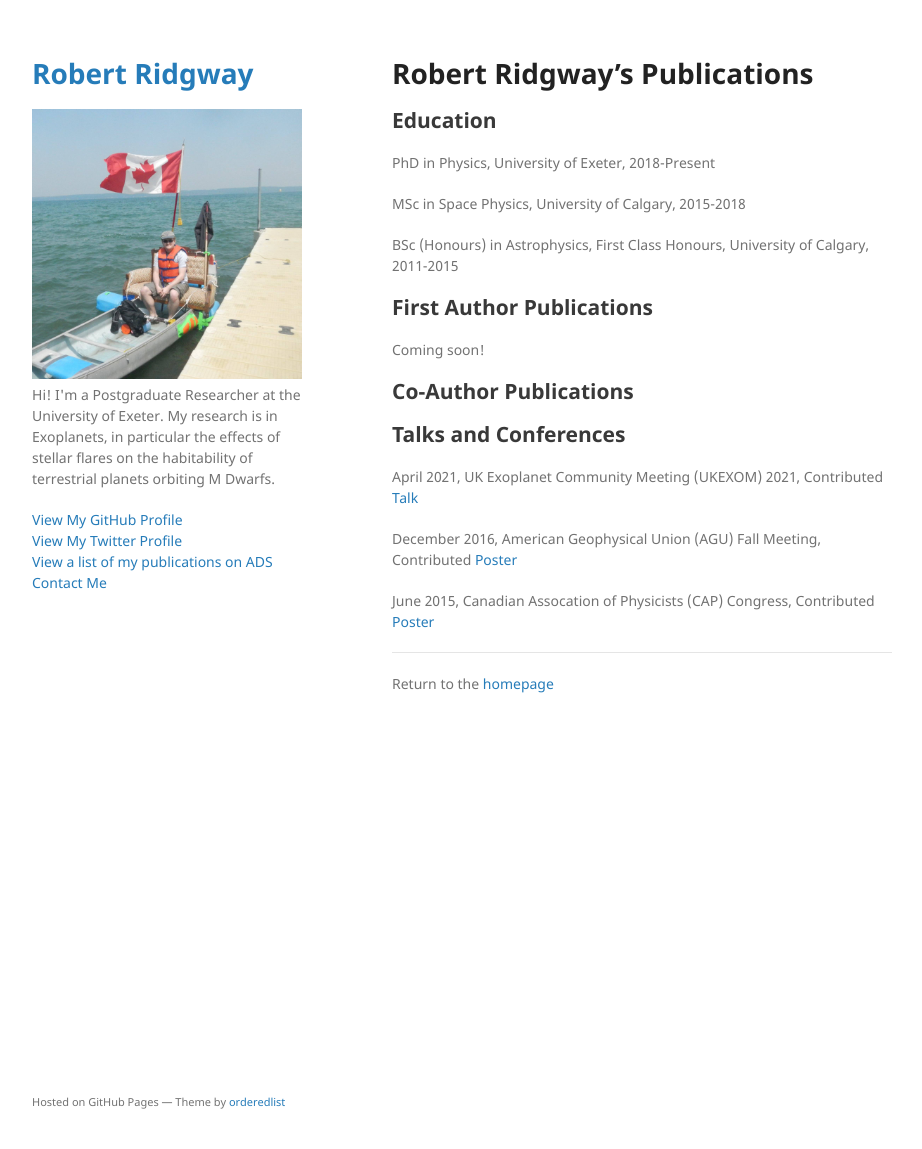
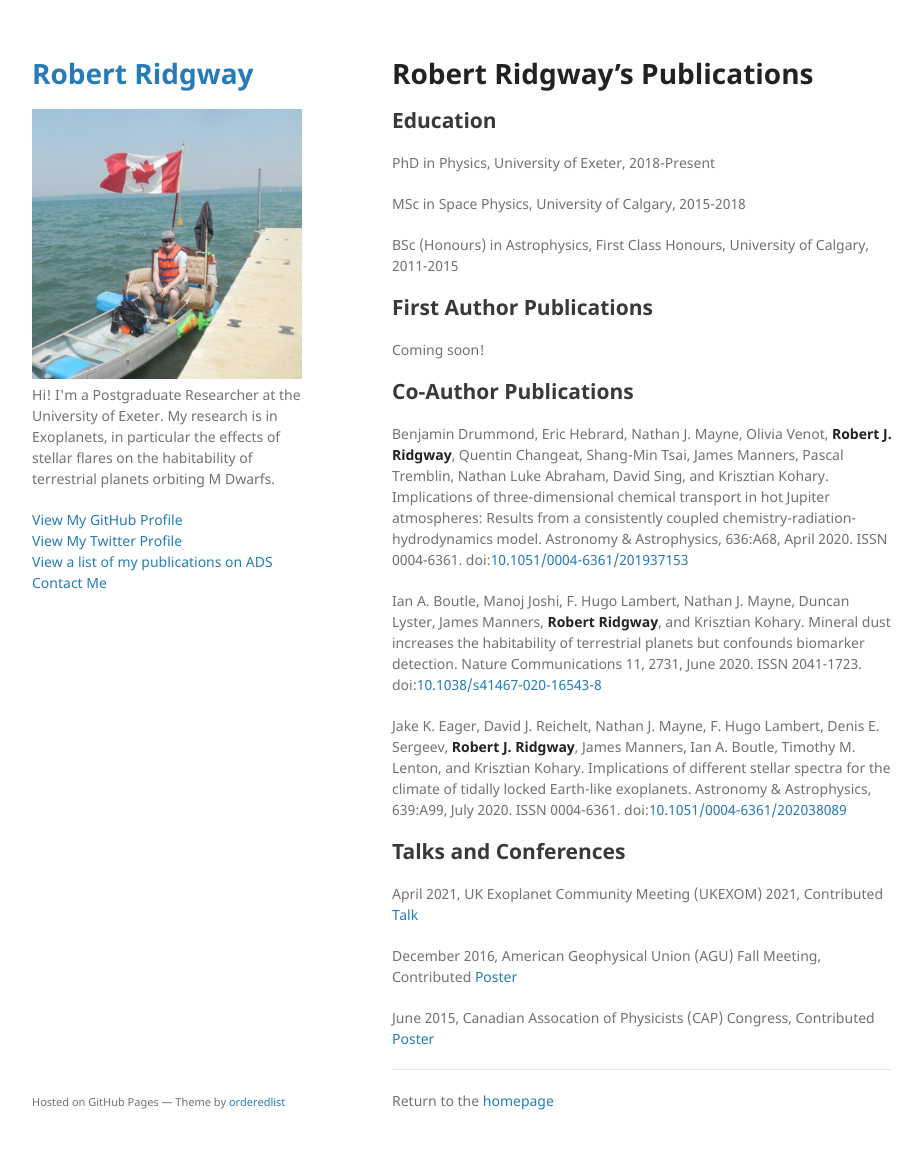
Before and after one commit to RobertRidgway/RobertRidgway.github.io, a Jekyll site: the page built from Publications.md, in a window 1280 px wide and 1181 px high. Shown: the top 1149 px of the window, without its empty margins (178-1100 px from the left). Built offline with Jekyll 4.4.1, drawn with Linux system fonts in a browser that asks for light colours; our own code applies the rules of GitHub Pages for plain Markdown files.

Commit message:
Added Co-authors
Added all co-authorships so far.

```diff
--- a/Publications.md
+++ b/Publications.md
@@ -16,6 +16,17 @@ Coming soon!
 
 ## Co-Author Publications
 
+Benjamin Drummond, Eric Hebrard, Nathan J. Mayne, Olivia Venot, **Robert J. Ridgway**, Quentin Changeat, Shang-Min Tsai, James Manners, Pascal Tremblin, Nathan Luke Abraham, David Sing, and Krisztian Kohary.
+Implications of three-dimensional chemical transport in hot Jupiter atmospheres: Results from a consistently coupled chemistry-radiation-hydrodynamics model. Astronomy & Astrophysics,
+636:A68, April 2020. ISSN 0004-6361. doi:[10.1051/0004-6361/201937153](https://doi.org/10.1051/0004-6361/201937153)
+
+Ian A. Boutle, Manoj Joshi, F. Hugo Lambert, Nathan J. Mayne, Duncan Lyster, James Manners, **Robert Ridgway**, and Krisztian Kohary.
+Mineral dust increases the habitability of terrestrial planets but confounds biomarker detection. Nature Communications 11,
+2731, June 2020. ISSN 2041-1723. doi:[10.1038/s41467-020-16543-8](https://doi.org/10.1038/s41467-020-16543-8)
+
+Jake K. Eager, David J. Reichelt, Nathan J. Mayne, F. Hugo Lambert, Denis E. Sergeev, **Robert J. Ridgway**, James Manners, Ian A. Boutle, Timothy M. Lenton, and Krisztian Kohary. Implications of different stellar spectra for the climate of tidally locked Earth-like exoplanets. Astronomy & Astrophysics,
+639:A99, July 2020. ISSN 0004-6361. doi:[10.1051/0004-6361/202038089](https://doi.org/10.1051/0004-6361/202038089)
+
 
 
 
```
Also changed, not shown: 2 other files.
